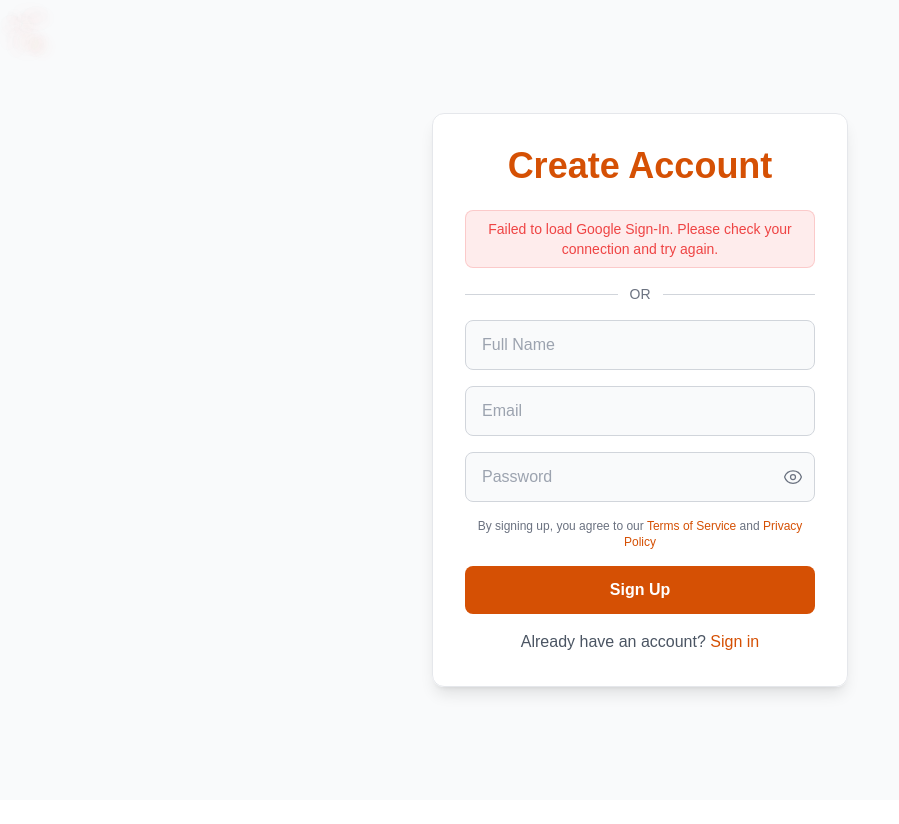
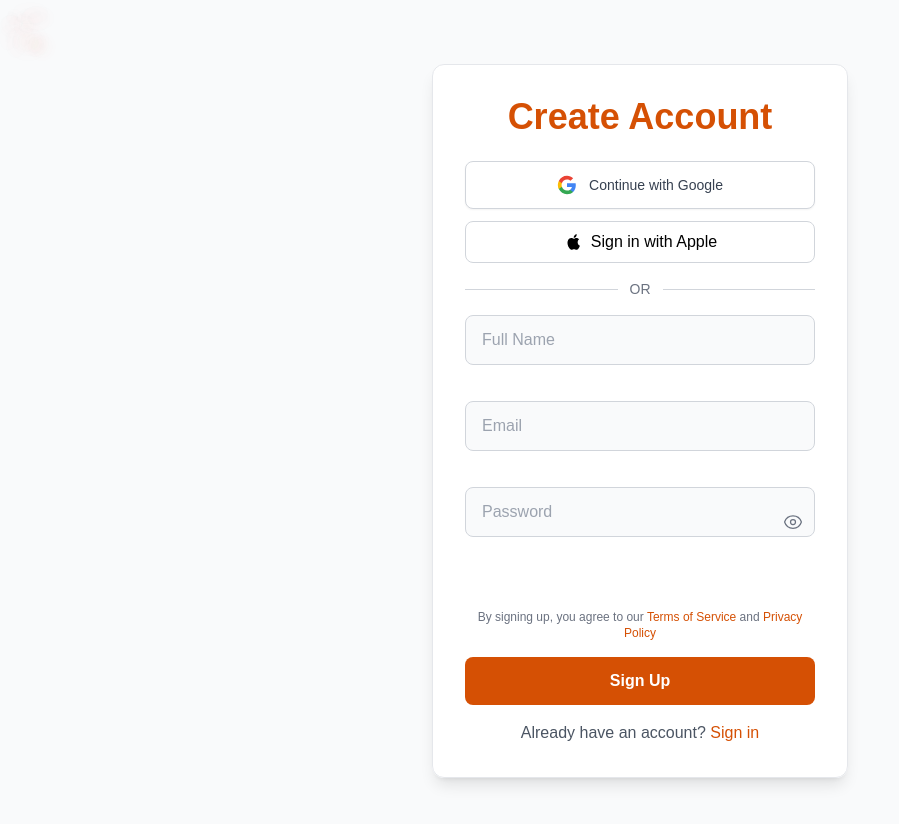
Before and after one commit to qwerty-development/fleet-webapp, a Next.js app: page /auth/signup in a window 1280 px wide. Shown: the top 824 px of the page, without its empty margins (0-899 px from the left). Before the commit the page ends 800 px from the top, so only its background shows below. Built offline with nearby package versions, Linux system fonts and the light colour scheme.

Commit message:
Arranged google sign in

```diff
--- a/app/auth/signin/page.tsx
+++ b/app/auth/signin/page.tsx
@@ -7,9 +7,103 @@
 import Link from "next/link";
 import { motion } from "framer-motion";
 import { EyeIcon, EyeSlashIcon } from "@heroicons/react/24/outline";
-import GoogleAuthHandler from "@/components/auth/GoogleAuthHandler";
 import { createClient } from "@/utils/supabase/client";
 import AppleAuthHandler from "@/components/auth/AppleAuthHandler";
+
+// Cross-browser compatible Google Auth component
+const CrossBrowserGoogleAuth = () => {
+  const [isLoading, setIsLoading] = useState(false);
+  const supabase = createClient();
+  const router = useRouter();
+
+  const handleGoogleSignIn = async () => {
+    setIsLoading(true);
+    try {
+      // Use Supabase's built-in Google OAuth which handles browser compatibility
+      const { data, error } = await supabase.auth.signInWithOAuth({
+        provider: 'google',
+        options: {
+          redirectTo: `${window.location.origin}/auth/callback`,
+          queryParams: {
+            access_type: 'offline',
+            prompt: 'consent',
+          },
+        }
+      });
+
+      if (error) {
+        console.error('Google auth error:', error);
+        // Fallback to redirect method for better browser compatibility
+        window.location.href = `${window.location.origin}/auth/google`;
+      }
+    } catch (err) {
+      console.error('Google sign-in failed:', err);
+      // Ultimate fallback - direct redirect
+      window.location.href = `${window.location.origin}/auth/google`;
+    } finally {
+      setIsLoading(false);
+    }
+  };
+
+  return (
+    <button
+      onClick={handleGoogleSignIn}
+      disabled={isLoading}
+      className="w-full flex items-center justify-center px-4 py-3 border border-gray-300 rounded-lg shadow-sm bg-white text-gray-700 hover:bg-gray-50 focus:outline-none focus:ring-2 focus:ring-accent focus:ring-offset-2 transition-colors duration-200 disabled:opacity-50 disabled:cursor-not-allowed mb-3"
+      style={{ minHeight: '48px' }} // Ensure consistent height across browsers
+    >
+      {isLoading ? (
+        <svg
+          className="animate-spin h-5 w-5 text-gray-500"
+          xmlns="http://www.w3.org/2000/svg"
+          fill="none"
+          viewBox="0 0 24 24"
+        >
+          <circle
+            className="opacity-25"
+            cx="12"
+            cy="12"
+            r="10"
+            stroke="currentColor"
+            strokeWidth="4"
+          ></circle>
+          <path
+            className="opacity-75"
+            fill="currentColor"
+            d="M4 12a8 8 0 018-8V0C5.373 0 0 5.373 0 12h4zm2 5.291A7.962 7.962 0 014 12H0c0 3.042 1.135 5.824 3 7.938l3-2.647z"
+          ></path>
+        </svg>
+      ) : (
+        <>
+          {/* Google Logo SVG - works in all browsers */}
+          <svg
+            className="w-5 h-5 mr-3"
+            viewBox="0 0 24 24"
+            xmlns="http://www.w3.org/2000/svg"
+          >
+            <path
+              fill="#4285F4"
+              d="M22.56 12.25c0-.78-.07-1.53-.2-2.25H12v4.26h5.92c-.26 1.37-1.04 2.53-2.21 3.31v2.77h3.57c2.08-1.92 3.28-4.74 3.28-8.09z"
+            />
+            <path
+              fill="#34A853"
+              d="M12 23c2.97 0 5.46-.98 7.28-2.66l-3.57-2.77c-.98.66-2.23 1.06-3.71 1.06-2.86 0-5.29-1.93-6.16-4.53H2.18v2.84C3.99 20.53 7.7 23 12 23z"
+            />
+            <path
+              fill="#FBBC05"
+              d="M5.84 14.09c-.22-.66-.35-1.36-.35-2.09s.13-1.43.35-2.09V7.07H2.18C1.43 8.55 1 10.22 1 12s.43 3.45 1.18 4.93l2.85-2.22.81-.62z"
+            />
+            <path
+              fill="#EA4335"
+              d="M12 5.38c1.62 0 3.06.56 4.21 1.64l3.15-3.15C17.45 2.09 14.97 1 12 1 7.7 1 3.99 3.47 2.18 7.07l3.66 2.84c.87-2.6 3.3-4.53 6.16-4.53z"
+            />
+          </svg>
+          <span className="text-sm font-medium">Continue with Google</span>
+        </>
+      )}
+    </button>
+  );
+};
 
 export default function SignInPage() {
   const { signIn } = useAuth();
@@ -348,9 +442,9 @@
             Sign In
           </motion.h1>
 
-          {/* Google Auth Handler - wrapped in placeholder div with min-height */}
-          <motion.div variants={itemVariants} className="min-h-[56px]">
-            <GoogleAuthHandler />
+          {/* Cross-browser compatible Google Auth and Apple Auth */}
+          <motion.div variants={itemVariants} className="min-h-[110px]">
+            <CrossBrowserGoogleAuth />
             <AppleAuthHandler />
           </motion.div>
 
--- a/app/auth/signup/page.tsx
+++ b/app/auth/signup/page.tsx
@@ -10,7 +10,103 @@
   EyeSlashIcon,
   ArrowLeftIcon,
 } from "@heroicons/react/24/outline";
-import GoogleAuthHandler from "@/components/auth/GoogleAuthHandler";
+import { createClient } from "@/utils/supabase/client";
+import AppleAuthHandler from "@/components/auth/AppleAuthHandler";
+
+// Cross-browser compatible Google Auth component
+const CrossBrowserGoogleAuth = () => {
+  const [isLoading, setIsLoading] = useState(false);
+  const supabase = createClient();
+  const router = useRouter();
+
+  const handleGoogleSignUp = async () => {
+    setIsLoading(true);
+    try {
+      // Use Supabase's built-in Google OAuth which handles browser compatibility
+      const { data, error } = await supabase.auth.signInWithOAuth({
+        provider: 'google',
+        options: {
+          redirectTo: `${window.location.origin}/auth/callback`,
+          queryParams: {
+            access_type: 'offline',
+            prompt: 'consent',
+          },
+        }
+      });
+
+      if (error) {
+        console.error('Google auth error:', error);
+        // Fallback to redirect method for better browser compatibility
+        window.location.href = `${window.location.origin}/auth/google`;
+      }
+    } catch (err) {
+      console.error('Google sign-up failed:', err);
+      // Ultimate fallback - direct redirect
+      window.location.href = `${window.location.origin}/auth/google`;
+    } finally {
+      setIsLoading(false);
+    }
+  };
+
+  return (
+    <button
+      onClick={handleGoogleSignUp}
+      disabled={isLoading}
+      className="w-full flex items-center justify-center px-4 py-3 border border-gray-300 rounded-lg shadow-sm bg-white text-gray-700 hover:bg-gray-50 focus:outline-none focus:ring-2 focus:ring-accent focus:ring-offset-2 transition-colors duration-200 disabled:opacity-50 disabled:cursor-not-allowed mb-3"
+      style={{ minHeight: '48px' }} // Ensure consistent height across browsers
+    >
+      {isLoading ? (
+        <svg
+          className="animate-spin h-5 w-5 text-gray-500"
+          xmlns="http://www.w3.org/2000/svg"
+          fill="none"
+          viewBox="0 0 24 24"
+        >
+          <circle
+            className="opacity-25"
+            cx="12"
+            cy="12"
+            r="10"
+            stroke="currentColor"
+            strokeWidth="4"
+          ></circle>
+          <path
+            className="opacity-75"
+            fill="currentColor"
+            d="M4 12a8 8 0 018-8V0C5.373 0 0 5.373 0 12h4zm2 5.291A7.962 7.962 0 014 12H0c0 3.042 1.135 5.824 3 7.938l3-2.647z"
+          ></path>
+        </svg>
+      ) : (
+        <>
+          {/* Google Logo SVG - works in all browsers */}
+          <svg
+            className="w-5 h-5 mr-3"
+            viewBox="0 0 24 24"
+            xmlns="http://www.w3.org/2000/svg"
+          >
+            <path
+              fill="#4285F4"
+              d="M22.56 12.25c0-.78-.07-1.53-.2-2.25H12v4.26h5.92c-.26 1.37-1.04 2.53-2.21 3.31v2.77h3.57c2.08-1.92 3.28-4.74 3.28-8.09z"
+            />
+            <path
+              fill="#34A853"
+              d="M12 23c2.97 0 5.46-.98 7.28-2.66l-3.57-2.77c-.98.66-2.23 1.06-3.71 1.06-2.86 0-5.29-1.93-6.16-4.53H2.18v2.84C3.99 20.53 7.7 23 12 23z"
+            />
+            <path
+              fill="#FBBC05"
+              d="M5.84 14.09c-.22-.66-.35-1.36-.35-2.09s.13-1.43.35-2.09V7.07H2.18C1.43 8.55 1 10.22 1 12s.43 3.45 1.18 4.93l2.85-2.22.81-.62z"
+            />
+            <path
+              fill="#EA4335"
+              d="M12 5.38c1.62 0 3.06.56 4.21 1.64l3.15-3.15C17.45 2.09 14.97 1 12 1 7.7 1 3.99 3.47 2.18 7.07l3.66 2.84c.87-2.6 3.3-4.53 6.16-4.53z"
+            />
+          </svg>
+          <span className="text-sm font-medium">Continue with Google</span>
+        </>
+      )}
+    </button>
+  );
+};
 
 export default function SignUpPage() {
   const { signUp, verifyOtp } = useAuth();
@@ -255,9 +351,10 @@
           {!pendingVerification ? (
             // Sign-up form
             <motion.div variants={itemVariants} className="space-y-4">
-              {/* Google Authentication Handler */}
-              <motion.div variants={itemVariants}>
-                <GoogleAuthHandler />
+              {/* Cross-browser compatible Google and Apple Auth */}
+              <motion.div variants={itemVariants} className="min-h-[110px]">
+                <CrossBrowserGoogleAuth />
+                <AppleAuthHandler />
                 <div className="flex items-center my-4">
                   <div className="flex-grow h-px bg-gray-300"></div>
                   <span className="px-3 text-sm text-gray-500">OR</span>
@@ -274,10 +371,13 @@
                   placeholder="Full Name"
                   value={name}
                   onChange={(e) => setName(e.target.value)}
+                  disabled={isLoading}
                 />
+                <div className="min-h-[20px]">
                   {errors.name && (
                     <p className="mt-1 text-sm text-accent">{errors.name}</p>
                   )}
+                </div>
               </div>
 
               <div>
@@ -289,10 +389,13 @@
                   placeholder="Email"
                   value={emailAddress}
                   onChange={(e) => setEmailAddress(e.target.value)}
+                  disabled={isLoading}
                 />
+                <div className="min-h-[20px]">
                   {errors.email && (
                     <p className="mt-1 text-sm text-accent">{errors.email}</p>
                   )}
+                </div>
               </div>
 
               <div className="relative">
@@ -304,11 +407,13 @@
                   placeholder="Password"
                   value={password}
                   onChange={(e) => setPassword(e.target.value)}
+                  disabled={isLoading}
                 />
                 <button
                   type="button"
                   onClick={togglePasswordVisibility}
                   className="absolute inset-y-0 right-0 pr-3 flex items-center"
+                  disabled={isLoading}
                 >
                   {showPassword ? (
                     <EyeSlashIcon className="h-5 w-5 text-gray-500" />
@@ -316,14 +421,19 @@
                     <EyeIcon className="h-5 w-5 text-gray-500" />
                   )}
                 </button>
+                <div className="min-h-[20px]">
                   {errors.password && (
                     <p className="mt-1 text-sm text-accent">{errors.password}</p>
                   )}
                 </div>
+              </div>
 
+              {/* General error message area with minimum height */}
+              <div className="min-h-[20px]">
                 {errors.general && (
                   <p className="text-center text-accent">{errors.general}</p>
                 )}
+              </div>
 
               <div className="text-xs text-gray-500 mb-4 text-center">
                 By signing up, you agree to our{" "}
@@ -412,14 +522,17 @@
                         setOtpCode(e.target.value.replace(/[^0-9]/g, ""))
                       }
                       maxLength={6}
+                      disabled={isVerifying}
                     />
                   </div>
 
+                  <div className="min-h-[20px]">
                     {verificationError && (
                       <p className="mt-3 text-sm text-accent">
                         {verificationError}
                       </p>
                     )}
+                  </div>
                 </div>
 
                 {/* Verify Button */}
@@ -462,6 +575,7 @@
                 <button
                   onClick={handleGoBack}
                   className="flex items-center text-gray-500 hover:text-accent transition-colors"
+                  disabled={isVerifying}
                 >
                   <ArrowLeftIcon className="h-4 w-4 mr-1" />
                   Back to Sign Up
```
Lines whose indentation alone changed are shown as unchanged.
